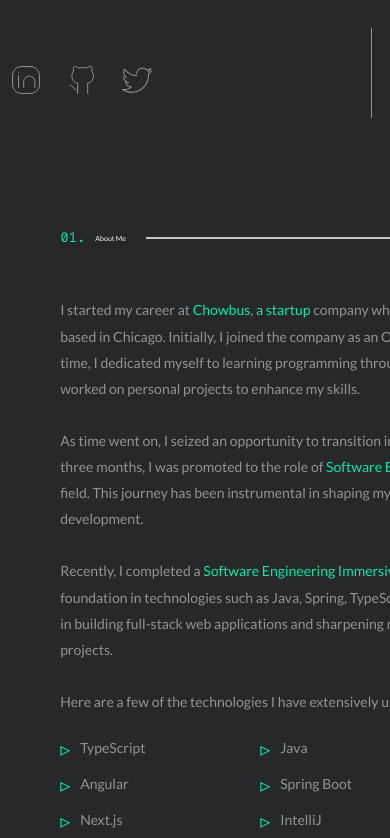
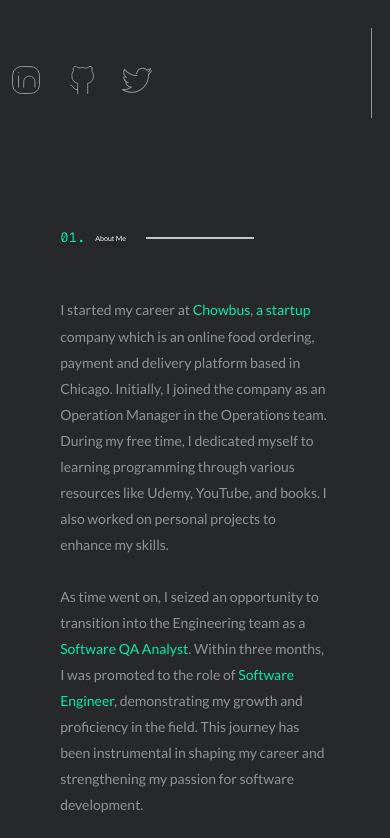
Before and after one commit to pophero110/2023-jeff-portfolio, a Next.js app: page / in a window 390 px wide. Shown: the part 726-1564 px from the top of the page. Built offline with nearby package versions, Linux system fonts and the light colour scheme.

Commit message:
Add styles to AboutMeSection for $tablet breakpoint

```diff
--- a/src/components/sections/aboutMeSection/aboutMeContent/aboutMeContent.module.scss
+++ b/src/components/sections/aboutMeSection/aboutMeContent/aboutMeContent.module.scss
@@ -4,12 +4,13 @@
   width: 100%;
   color: $tertiary-font-color;
   line-height: $line-height;
+
   &__skillsList {
     display: grid;
     grid-template-columns: repeat(2, minmax(140px, 200px));
     list-style: none;
     margin-top: 2rem;
-    font-size: 1.4rem;
+    font-size: $h4-font-size;
     &__item {
       @include listStyle;
     }
--- a/src/components/sections/aboutMeSection/aboutMeContent/aboutMeContent.tsx
+++ b/src/components/sections/aboutMeSection/aboutMeContent/aboutMeContent.tsx
@@ -1,3 +1,4 @@
+import HeadShot from "@/components/headshot/headshot";
 import styles from "./aboutMeContent.module.scss";
 
 export default function AboutMeContent() {
--- a/src/components/sections/aboutMeSection/aboutMeSection.module.scss
+++ b/src/components/sections/aboutMeSection/aboutMeSection.module.scss
@@ -1,3 +1,5 @@
+@import "../../../styles/variables";
+
 .aboutMe {
-  width: 70rem;
+  width: min(70rem, 100%);
 }
```
